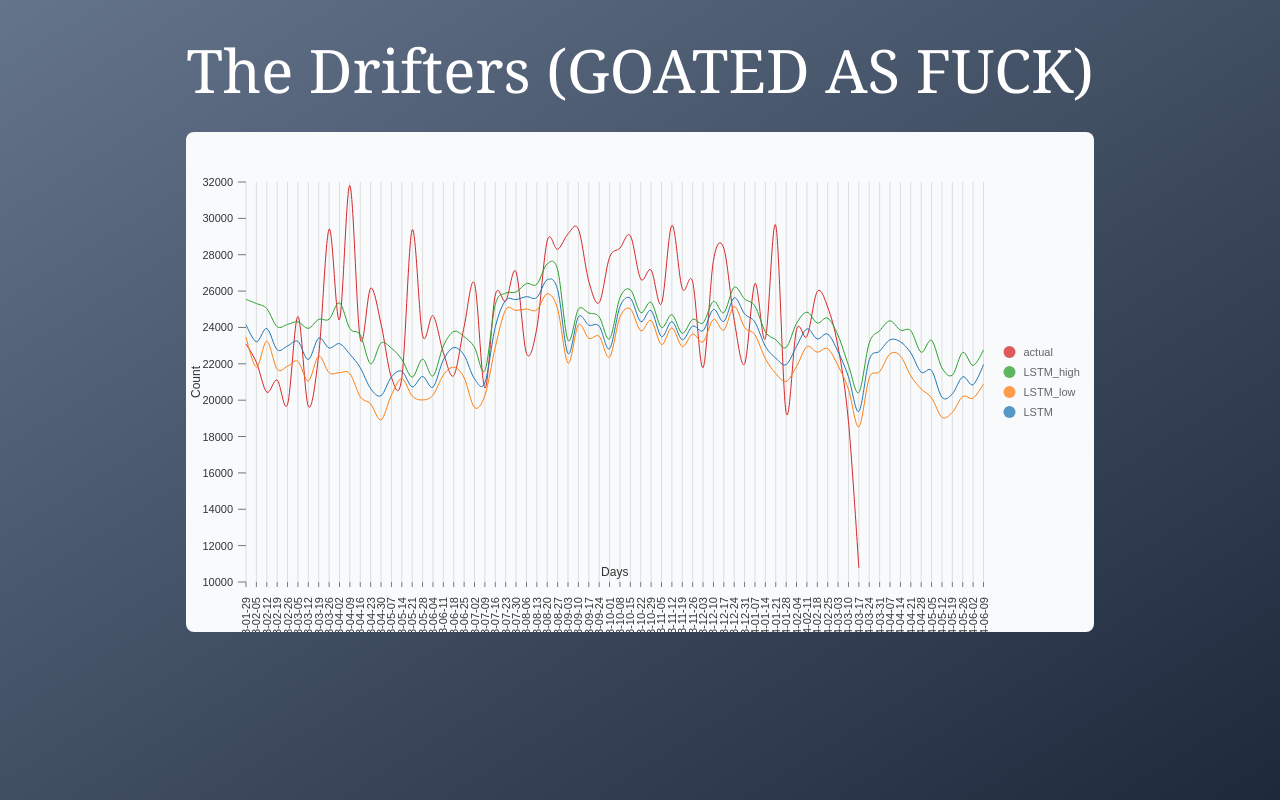
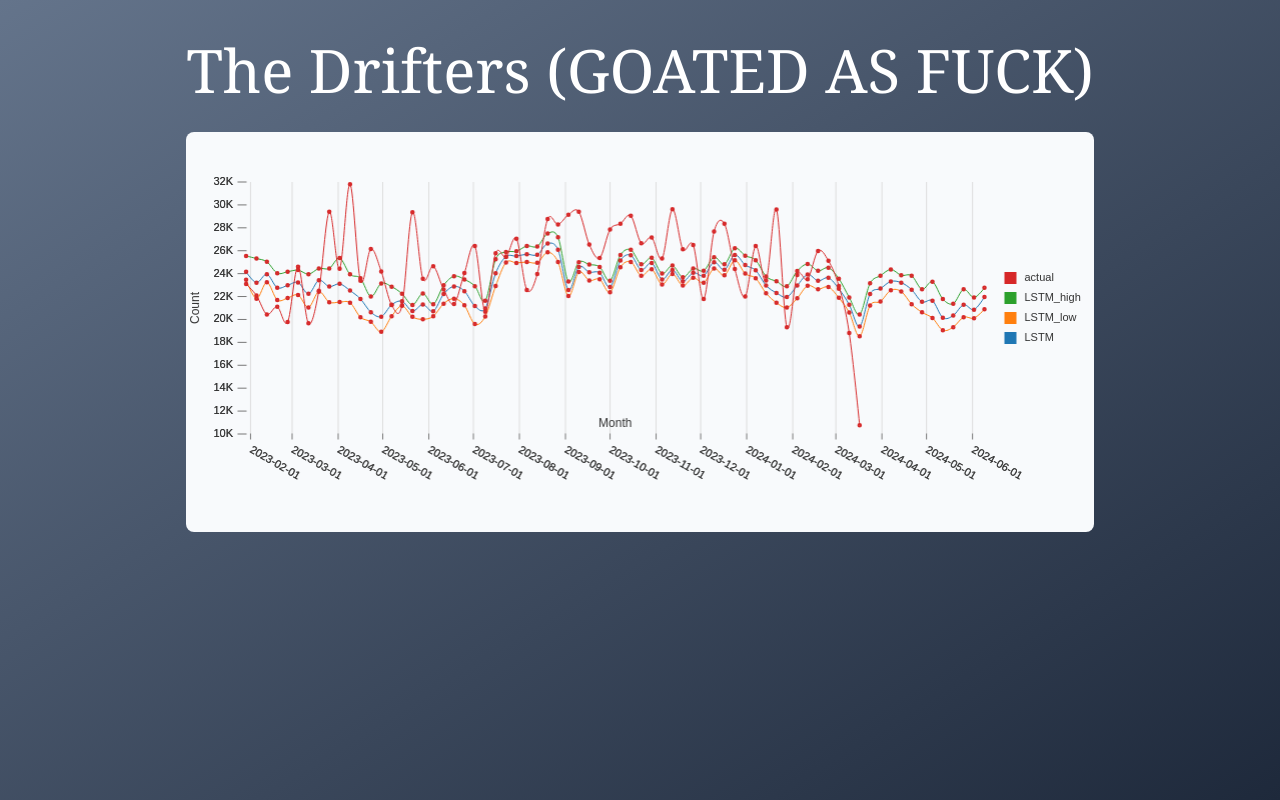
Before and after one commit to Blake-Caldwell/MPN-Drift-Detection, a Next.js app in the folder frontend/app/: page /results in a window 1280 px wide. Built offline with nearby package versions, Linux system fonts and the light colour scheme.

Commit message:
need to do bar

```diff
--- a/frontend/app/src/app/results/page.tsx
+++ b/frontend/app/src/app/results/page.tsx
@@ -26,7 +26,7 @@
     <div className="flex justify-center text-white">
       <div className="pt-10">
         <h1 className="text-6xl font-serif mb-8">The Drifters (GOATED AS FUCK)</h1>
-        <div className="bg-slate-50 text-slate-900 rounded-lg" style={{height: "500px" }}>
+        <div className="bg-slate-50 text-slate-900 rounded-lg pb-12" style={{height: "400px" }}>
             {data ? <LineChart data={data} /> : <div>Loading...</div>}
           </div>
       </div>
--- a/frontend/app/src/components/charts/line.tsx
+++ b/frontend/app/src/components/charts/line.tsx
@@ -1,5 +1,7 @@
-import { ResponsiveLine} from '@nivo/line'
+import { ResponsiveLineCanvas} from '@nivo/line'
 import { LineData } from '@/utils/chartUtils'
+
+import { useState } from 'react';
 
 
 type LineChartProps = {
@@ -10,10 +12,14 @@
 
 // have to ensure a max height is set on the parent: https://nivo.rocks/line/
 export const LineChart = ({data} : LineChartProps) => (
-    <ResponsiveLine
+
+    <ResponsiveLineCanvas
     data={data}
     margin={{ top: 50, right: 110, bottom: 50, left: 60 }}
-    xScale={{ type: 'point' }}
+    xScale={{
+        type: "time",
+        format: "%Y-%m-%d"
+      }}
     yScale={{
         type: 'linear',
         min: 'auto',
@@ -25,14 +31,17 @@
     curve="cardinal"
     axisTop={null}
     axisRight={null}
+
     axisBottom={{
         tickSize: 5,
         tickPadding: 10,
-        tickRotation: -90,
-        legend: 'Days',
+        tickRotation: 30,
+        legend: 'Month',
         legendOffset: -10,
         legendPosition: 'middle',
         truncateTickAt: 0,
+        tickValues: 'every month',
+        format: "%Y-%m-%d"
     }}
     axisLeft={{
         tickSize: 8,
@@ -41,21 +50,24 @@
         legend: 'Count',
         legendOffset: -50,
         legendPosition: 'middle',
-        truncateTickAt: 0
+        truncateTickAt: 0,
+        format: (value) => {
+            return `${value / 1000}K`
+        }
     }}
     enableGridX={true}
     enableGridY={false}
     colors={{ scheme: 'category10' }}
     lineWidth={1}
-    enablePoints={false}
-    pointSize={8}
+    enablePoints={true}
+    pointSize={2.5}
     pointColor={{ theme: 'background' }}
     pointBorderWidth={2}
     pointBorderColor={{ from: 'serieColor' }}
-    pointLabelYOffset={-12}
+    //pointLabelYOffset={-12}
     areaOpacity={0.05}
     enableTouchCrosshair={true}
-    useMesh={true}
+    //useMesh={true}
 
     areaBaselineValue={0} // Set the baseline value for the area
 
@@ -85,7 +97,7 @@
             ]
         }
     ]}
-    motionConfig="stiff"
+    //motionConfig="stiff"
 />
 
 )
```
